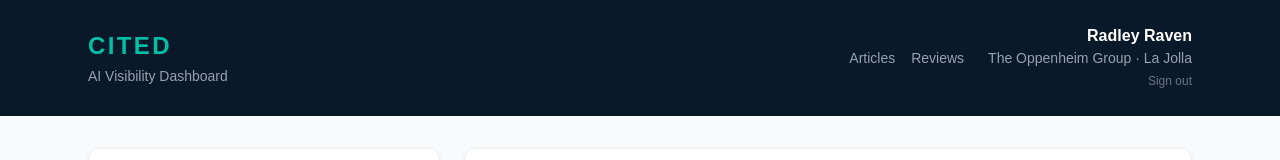
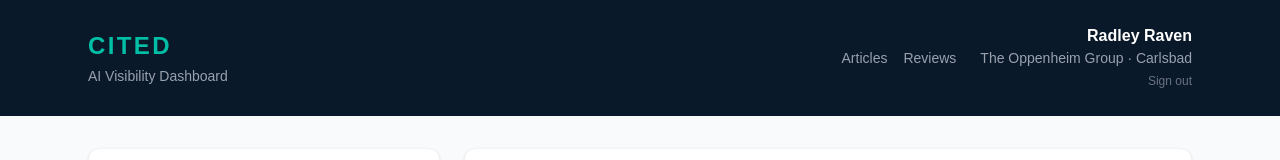
Before and after one commit to radleyraven/cited-dashboard, a Next.js app: page / in a window 1280 px wide. Shown: the top 160 px of the page. Built offline with nearby package versions, Linux system fonts and the light colour scheme.

Commit message:
Fix: page title + update market from La Jolla to Carlsbad

```diff
--- a/src/app/layout.tsx
+++ b/src/app/layout.tsx
@@ -13,8 +13,8 @@ const geistMono = Geist_Mono({
 });
 
 export const metadata: Metadata = {
-  title: "Create Next App",
-  description: "Generated by create next app",
+  title: "Cited — AI Visibility Dashboard",
+  description: "Your AI citation score, platform status, and content hub.",
 };
 
 export default function RootLayout({
--- a/src/app/page.tsx
+++ b/src/app/page.tsx
@@ -27,7 +27,7 @@ export default function Home() {
             </div>
             <div className="text-right">
               <div className="font-semibold">Radley Raven</div>
-              <div className="text-sm text-gray-400">The Oppenheim Group · La Jolla</div>
+              <div className="text-sm text-gray-400">The Oppenheim Group · Carlsbad</div>
               <SignOutButton />
             </div>
           </div>
```
